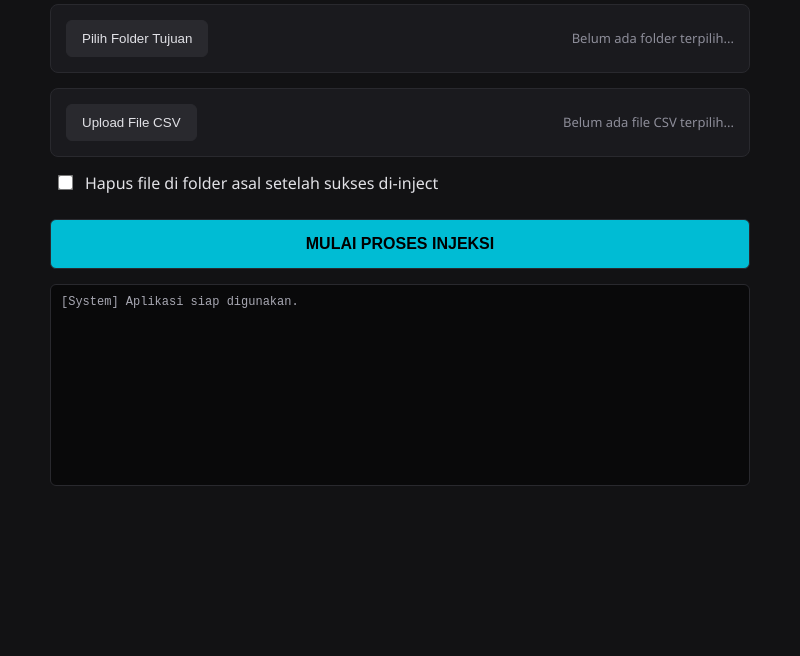
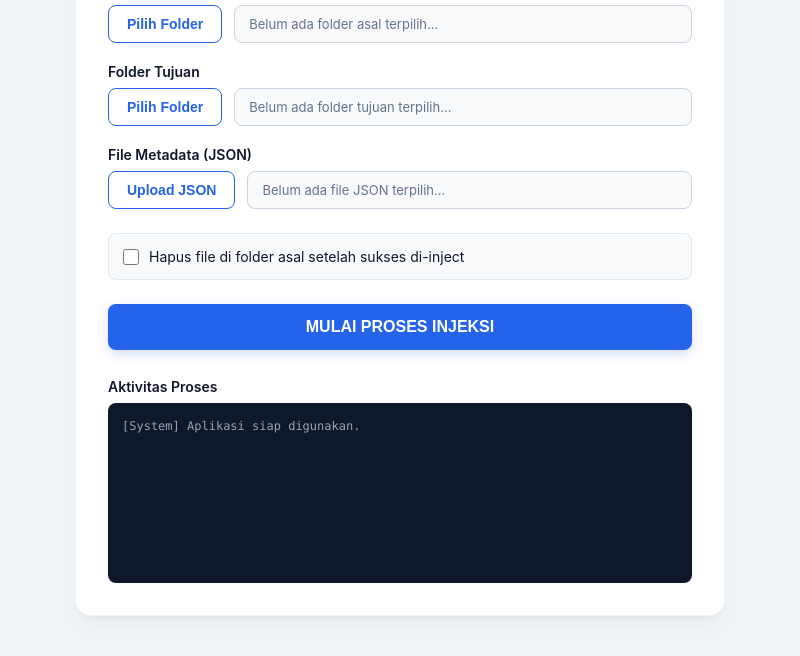
Before and after one commit to isarahmat2005-star/teksanimation, an Electron app: page index.html in a window 800 px wide. Shown: the part 173-829 px from the top of the page. Before the commit the page ends 800 px from the top, so only its background shows below. Drawn offline with Linux system fonts and the light colour scheme.

Commit message:
Update index.html

```diff
--- a/index.html
+++ b/index.html
@@ -2,96 +2,251 @@
 <html lang="en">
 <head>
   <meta charset="UTF-8">
-  <title>Microstock Metadata Injector</title>
+  <meta name="viewport" content="width=device-width, initial-scale=1.0">
+  <title>Metadata Injector</title>
   <style>
     :root {
-      --bg-main: #121214;
-      --bg-card: #1a1a1e;
-      --accent: #00bcd4;
-      --text: #e1e1e6;
-      --border: #29292e;
+      --bg-main: #f1f5f9;
+      --bg-card: #ffffff;
+      --primary: #2563eb;
+      --primary-hover: #1d4ed8;
+      --text-main: #0f172a;
+      --text-muted: #64748b;
+      --border: #cbd5e1;
+      --success: #16a34a;
+      --error: #dc2626;
     }
+
+    * {
+      box-sizing: border-box;
+      margin: 0;
+      padding: 0;
+    }
+
     body {
       background-color: var(--bg-main);
-      color: var(--text);
-      font-family: 'Segoe UI', Tahoma, Geneva, Verdana, sans-serif;
-      margin: 0; padding: 20px;
+      color: var(--text-main);
+      font-family: -apple-system, BlinkMacSystemFont, "Segoe UI", Roboto, Helvetica, Arial, sans-serif;
+      padding: 40px 20px;
+      display: flex;
+      justify-content: center;
+      align-items: center;
+      min-height: 100vh;
     }
-    .container { max-width: 700px; margin: 0 auto; }
+
+    .container {
+      background: var(--bg-card);
+      width: 100%;
+      max-width: 650px;
+      padding: 32px;
+      border-radius: 16px;
+      box-shadow: 0 10px 25px -5px rgba(0, 0, 0, 0.05), 0 8px 10px -6px rgba(0, 0, 0, 0.05);
+      border: 1px solid rgba(0, 0, 0, 0.04);
+    }
+
+    .header {
+      margin-bottom: 28px;
+      text-align: center;
+    }
+
+    .header h1 {
+      font-size: 24px;
+      font-weight: 700;
+      color: var(--primary);
+      margin-bottom: 6px;
+    }
+
+    .header p {
+      font-size: 14px;
+      color: var(--text-muted);
+    }
+
     .form-group {
-      background: var(--bg-card);
-      padding: 15px;
+      margin-bottom: 20px;
+    }
+
+    .form-label {
+      display: block;
+      font-size: 14px;
+      font-weight: 600;
+      margin-bottom: 8px;
+      color: var(--text-main);
+    }
+
+    .input-row {
+      display: flex;
+      gap: 12px;
+      align-items: center;
+    }
+
+    .btn-browse {
+      background-color: #ffffff;
+      color: var(--primary);
+      border: 1px solid var(--primary);
+      padding: 10px 18px;
       border-radius: 8px;
+      font-size: 14px;
+      font-weight: 600;
+      cursor: pointer;
+      transition: all 0.2s;
+      white-space: nowrap;
+    }
+
+    .btn-browse:hover {
+      background-color: #eff6ff;
+    }
+
+    .path-display {
+      flex: 1;
+      background-color: #f8fafc;
       border: 1px solid var(--border);
-      margin-bottom: 15px;
-      display: flex; align-items: center; justify-content: space-between;
+      padding: 10px 14px;
+      border-radius: 8px;
+      font-size: 13px;
+      color: var(--text-muted);
+      overflow: hidden;
+      text-overflow: ellipsis;
+      white-space: nowrap;
     }
-    .btn {
-      background: var(--border);
-      color: var(--text);
-      border: 1px solid var(--border);
-      padding: 10px 15px; border-radius: 6px; cursor: pointer;
+
+    .checkbox-container {
+      display: flex;
+      align-items: center;
+      gap: 10px;
+      margin: 24px 0;
+      padding: 14px;
+      background-color: #f8fafc;
+      border-radius: 8px;
+      border: 1px solid #e2e8f0;
     }
-    .btn:hover { border-color: var(--accent); }
+
+    .checkbox-container input {
+      width: 16px;
+      height: 16px;
+      cursor: pointer;
+    }
+
+    .checkbox-container label {
+      font-size: 14px;
+      color: var(--text-main);
+      cursor: pointer;
+      user-select: none;
+    }
+
     .btn-main {
-      background: var(--accent); color: #000; font-weight: bold;
-      width: 100%; padding: 15px; font-size: 16px; margin-top: 10px;
+      background-color: var(--primary);
+      color: #ffffff;
+      border: none;
+      width: 100%;
+      padding: 14px;
+      border-radius: 8px;
+      font-size: 16px;
+      font-weight: 700;
+      cursor: pointer;
+      transition: background-color 0.2s;
+      box-shadow: 0 4px 12px rgba(37, 99, 235, 0.2);
     }
-    .path-display { font-size: 13px; color: #8d8d99; max-width: 70%; overflow: hidden; text-overflow: ellipsis; }
-    .checkbox-container { margin: 15px 5px; display: flex; align-items: center; gap: 10px; }
 
-    /* Panel Log Terminal */
+    .btn-main:hover {
+      background-color: var(--primary-hover);
+    }
+
+    .log-section {
+      margin-top: 28px;
+    }
+
+    .log-title {
+      font-size: 14px;
+      font-weight: 600;
+      margin-bottom: 8px;
+      color: var(--text-main);
+    }
+
     .log-panel {
-      background: #09090a; border: 1px solid var(--border);
-      border-radius: 6px; height: 180px; padding: 10px;
-      font-family: 'Courier New', Courier, monospace; font-size: 12px;
-      overflow-y: auto; color: #a8a8b3; margin-top: 15px;
+      background: #0f172a;
+      border-radius: 8px;
+      height: 180px;
+      padding: 14px;
+      font-family: ui-monospace, SFMono-Regular, Menlo, Monaco, Consolas, "Courier New", monospace;
+      font-size: 12px;
+      overflow-y: auto;
+      color: #94a3b8;
+      line-height: 1.6;
     }
-    .log-entry.success { color: #04d361; }
-    .log-entry.error { color: #f75a68; }
+
+    .log-entry {
+      margin-bottom: 4px;
+    }
+
+    .log-entry.success { color: #4ade80; }
+    .log-entry.error { color: #f87171; }
+    .log-entry.info { color: #38bdf8; }
   </style>
 </head>
 <body>
 
 <div class="container">
-  <h2>Microstock Metadata Injector</h2>
-
-  <!-- Folder Asal -->
-  <div class="form-group">
-    <button class="btn" id="btn-source">Pilih Folder Asal</button>
-    <div class="path-display" id="source-path">Belum ada folder terpilih...</div>
+  <div class="header">
+    <h1>Microstock Injector</h1>
+    <p>Suntik Metadata Gambar & Vektor via Lokal Berbasis JSON</p>
   </div>
 
-  <!-- Folder Tujuan -->
   <div class="form-group">
-    <button class="btn" id="btn-target">Pilih Folder Tujuan</button>
-    <div class="path-display" id="target-path">Belum ada folder terpilih...</div>
+    <label class="form-label">Folder Asal</label>
+    <div class="input-row">
+      <button class="btn-browse" id="btn-source">Pilih Folder</button>
+      <div class="path-display" id="source-path">Belum ada folder asal terpilih...</div>
+    </div>
   </div>
 
-  <!-- File CSV -->
   <div class="form-group">
-    <button class="btn" id="btn-csv">Upload File CSV</button>
-    <div class="path-display" id="csv-path">Belum ada file CSV terpilih...</div>
+    <label class="form-label">Folder Tujuan</label>
+    <div class="input-row">
+      <button class="btn-browse" id="btn-target">Pilih Folder</button>
+      <div class="path-display" id="target-path">Belum ada folder tujuan terpilih...</div>
+    </div>
   </div>
 
-  <!-- Checkbox Hapus Asal -->
+  <div class="form-group">
+    <label class="form-label">File Metadata (JSON)</label>
+    <div class="input-row">
+      <button class="btn-browse" id="btn-json">Upload JSON</button>
+      <div class="path-display" id="json-path">Belum ada file JSON terpilih...</div>
+    </div>
+  </div>
+
   <div class="checkbox-container">
-    <input type="checkbox" id="chk-delete-source" style="transform: scale(1.2);">
+    <input type="checkbox" id="chk-delete-source">
     <label for="chk-delete-source">Hapus file di folder asal setelah sukses di-inject</label>
   </div>
 
-  <!-- Tombol Eksekusi -->
-  <button class="btn btn-main" id="btn-start">MULAI PROSES INJEKSI</button>
+  <button class="btn-main" id="btn-start">MULAI PROSES INJEKSI</button>
 
-  <!-- Log Window -->
-  <div class="log-panel" id="log-window">
-    <div class="log-entry">[System] Aplikasi siap digunakan.</div>
+  <div class="log-section">
+    <div class="log-title">Aktivitas Proses</div>
+    <div class="log-panel" id="log-window">
+      <div class="log-entry">[System] Aplikasi siap digunakan.</div>
+    </div>
   </div>
 </div>
 
 <script>
-  // Logika UI handling (fungsi append log tanpa menimbun memori)
+  // Cek apakah berjalan di dalam Electron atau Browser biasa (Vercel)
+  const isElectron = typeof window !== 'undefined' && window.process && window.process.type;
+  const ipcRenderer = isElectron ? window.require('electron').ipcRenderer : null;
+
+  const btnSource = document.getElementById('btn-source');
+  const btnTarget = document.getElementById('btn-target');
+  const btnJson = document.getElementById('btn-json');
+  const btnStart = document.getElementById('btn-start');
+
+  const sourcePath = document.getElementById('source-path');
+  const targetPath = document.getElementById('target-path');
+  const jsonPath = document.getElementById('json-path');
+  const chkDeleteSource = document.getElementById('chk-delete-source');
   const logWindow = document.getElementById('log-window');
+
+  let paths = { sourceDir: null, targetDir: null, jsonPath: null };
 
   function addLog(text, type = 'info') {
     const entry = document.createElement('div');
@@ -99,13 +254,62 @@
     entry.innerText = `[${new Date().toLocaleTimeString()}] ${text}`;
     logWindow.appendChild(entry);
 
-    // Batasi log di UI hanya 150 baris terakhir agar DOM tidak berat/lag
-    if (logWindow.children.length > 150) {
+    if (logWindow.children.length > 100) {
       logWindow.removeChild(logWindow.firstChild);
     }
+    logWindow.scrollTop = logWindow.scrollHeight;
+  }
 
-    // Auto scroll ke bawah
-    logWindow.scrollTop = logWindow.scrollHeight;
+  if (ipcRenderer) {
+    // Jalur Logika Electron (Aplikasi Desktop Asli)
+    btnSource.addEventListener('click', async () => {
+      const path = await ipcRenderer.invoke('browse-folder');
+      if (path) { paths.sourceDir = path; sourcePath.innerText = path; }
+    });
+
+    btnTarget.addEventListener('click', async () => {
+      const path = await ipcRenderer.invoke('browse-folder');
+      if (path) { paths.targetDir = path; targetPath.innerText = path; }
+    });
+
+    btnJson.addEventListener('click', async () => {
+      const path = await ipcRenderer.invoke('browse-json');
+      if (path) { paths.jsonPath = path; jsonPath.innerText = path; }
+    });
+
+    btnStart.addEventListener('click', () => {
+      ipcRenderer.send('execute-injection', {
+        ...paths,
+        deleteOriginal: chkDeleteSource.checked
+      });
+    });
+
+    ipcRenderer.on('log-to-ui', (event, text, type) => {
+      addLog(text, type);
+    });
+  } else {
+    // Jalur Logika Web Preview (Vercel Simulation Mode)
+    console.log("Menjalankan mode simulasi web (Vercel Preview).");
+
+    const setupMockBrowse = (btn, display, label) => {
+      btn.addEventListener('click', () => {
+        const dummy = label === 'JSON' ? 'C:\\Downloads\\metadata.json' : `C:\\Microstock\\${label}`;
+        if(label === 'JSON') paths.jsonPath = dummy;
+        else if(btn === btnSource) paths.sourceDir = dummy;
+        else paths.targetDir = dummy;
+        display.innerText = dummy;
+        addLog(`Simulasi: Memilih ${label}`, 'info');
+      });
+    };
+
+    setupMockBrowse(btnSource, sourcePath, 'Folder_Asal');
+    setupMockBrowse(btnTarget, targetPath, 'Folder_Tujuan');
+    setupMockBrowse(btnJson, jsonPath, 'JSON');
+
+    btnStart.addEventListener('click', () => {
+      addLog('Memulai simulasi sistem...', 'info');
+      addLog('Peringatan: Untuk memproses file lokal, aplikasi harus dijalankan dalam mode desktop (.exe).', 'error');
+    });
   }
 </script>
 </body>
```
